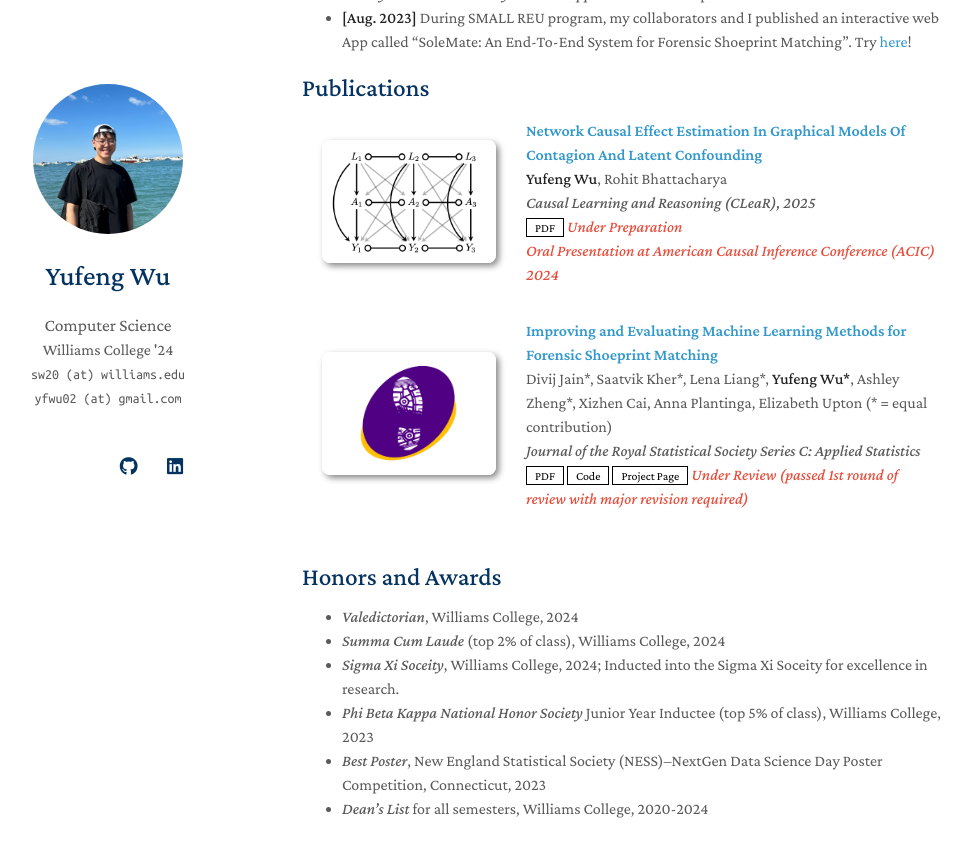
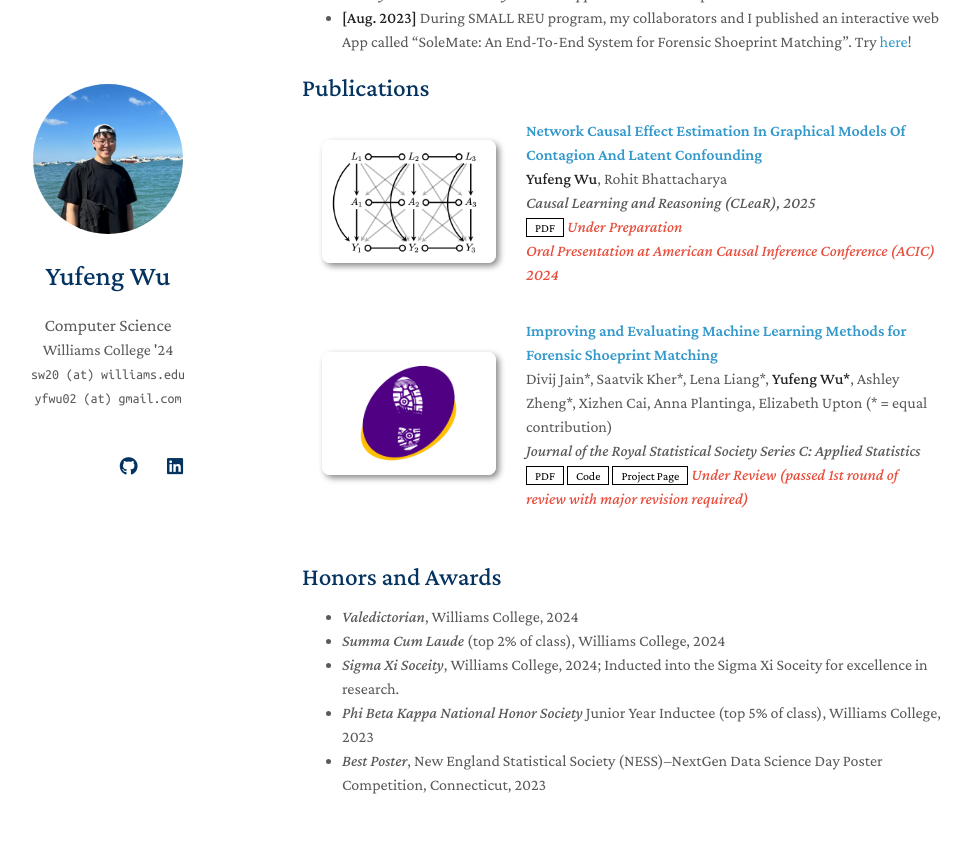
Before and after one commit to yufeng-wu/yufeng-wu.github.io, a Jekyll site: the page built from index.md, in a window 1280 px wide and 900 px high, scrolled down 860 px. Shown: the top 857 px of the window, without its empty margins (168-1140 px from the left). Built offline with Jekyll 4.4.1, drawn with Linux system fonts in a browser that asks for light colours; a style sheet for code colours, icons or effects is not loaded; our own code applies the rules of GitHub Pages for plain Markdown files.

```diff
--- a/_includes/awards.md
+++ b/_includes/awards.md
@@ -6,5 +6,5 @@
   <li><autocolor><em>Sigma Xi Soceity</em>, Williams College, 2024; Inducted into the Sigma Xi Soceity for excellence in research.</autocolor></li>
   <li><autocolor><em>Phi Beta Kappa National Honor Society</em> Junior Year Inductee (top 5% of class), Williams College, 2023</autocolor></li>
   <li><autocolor><em>Best Poster</em>, New England Statistical Society (NESS)–NextGen Data Science Day Poster Competition, Connecticut, 2023</autocolor></li>
-  <li><autocolor><em>Dean’s List</em> for all semesters, Williams College, 2020-2024</autocolor></li>
+  <!-- <li><autocolor><em>Dean’s List</em> for all semesters, Williams College, 2020-2024</autocolor></li> -->
 </ul>
```
